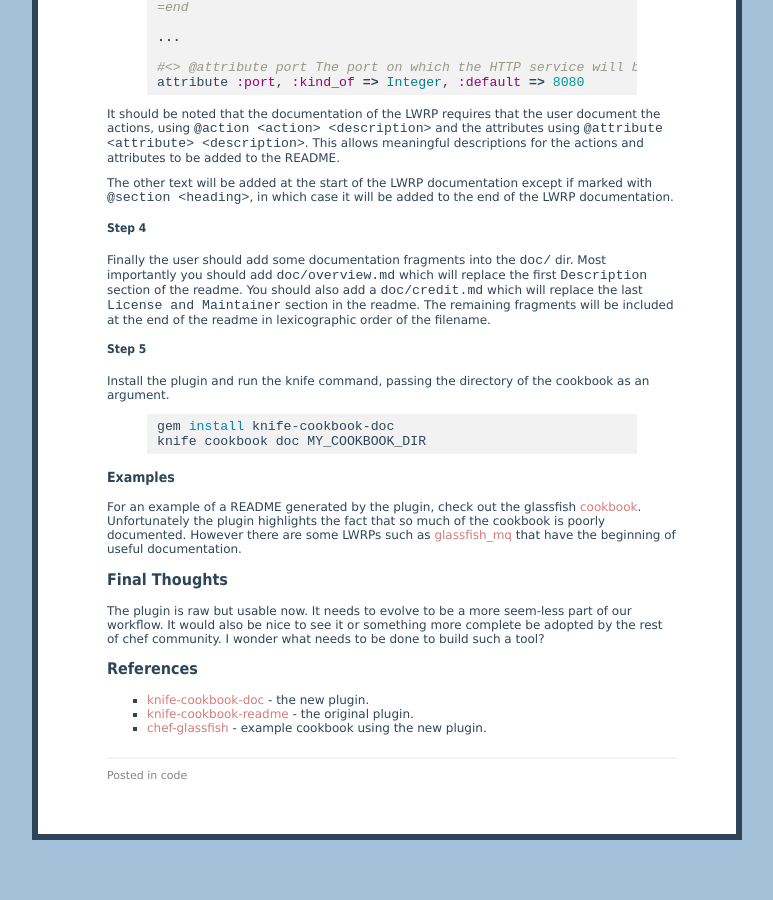
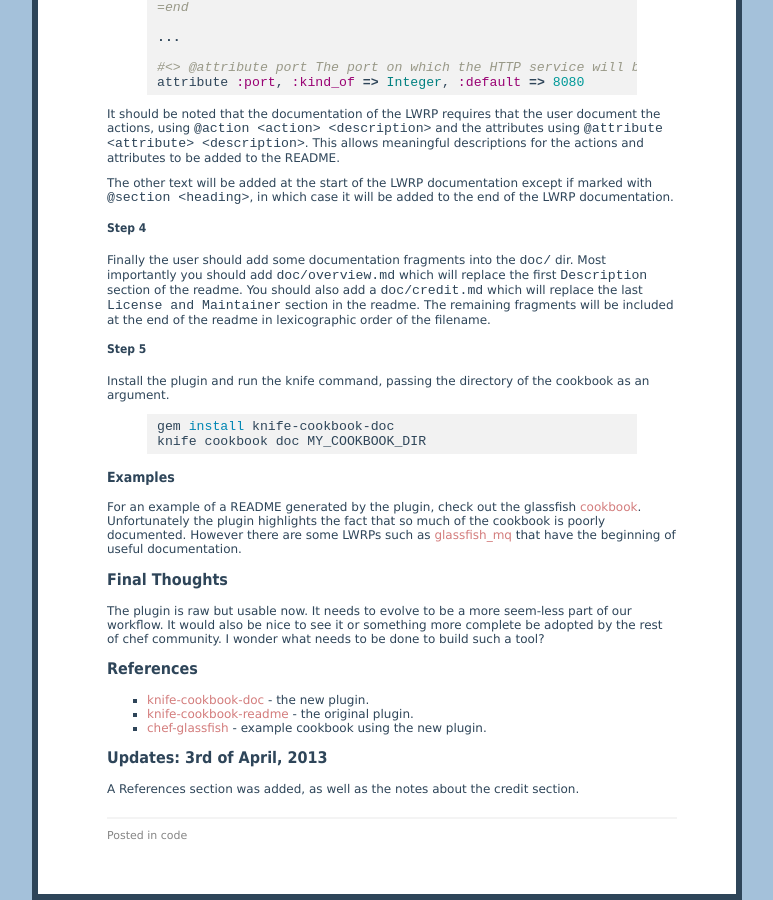
Before and after one commit to realityforge/blog, a Jekyll site: the page built from code/_posts/2013-04-1-documenting-cookbooks.html, in a window 1280 px wide and 900 px high, scrolled down 1212 px. Shown: the whole window, without its empty margins (113-886 px from the left). Built offline with Jekyll 4.4.1, drawn with Linux system fonts in a browser that asks for light colours; Markdown is read by kramdown in place of the engine named in the settings; before the commit the page ends 2052 px from its top, so only the background shows below that.

Commit message:
Add an updates section

```diff
--- a/code/_posts/2013-04-1-documenting-cookbooks.html
+++ b/code/_posts/2013-04-1-documenting-cookbooks.html
@@ -167,3 +167,9 @@ knife cookbook doc MY_COOKBOOK_DIR
     <li><a href="https://github.com/mlafeldt/knife-cookbook-readme">knife-cookbook-readme</a> - the original plugin.</li>
     <li><a href="https://github.com/realityforge/chef-glassfish">chef-glassfish</a> - example cookbook using the new plugin.</li>
 </ul>
+
+<h2>Updates: 3rd of April, 2013 </h2>
+
+<p>
+    A References section was added, as well as the notes about the credit section.
+</p>
```
